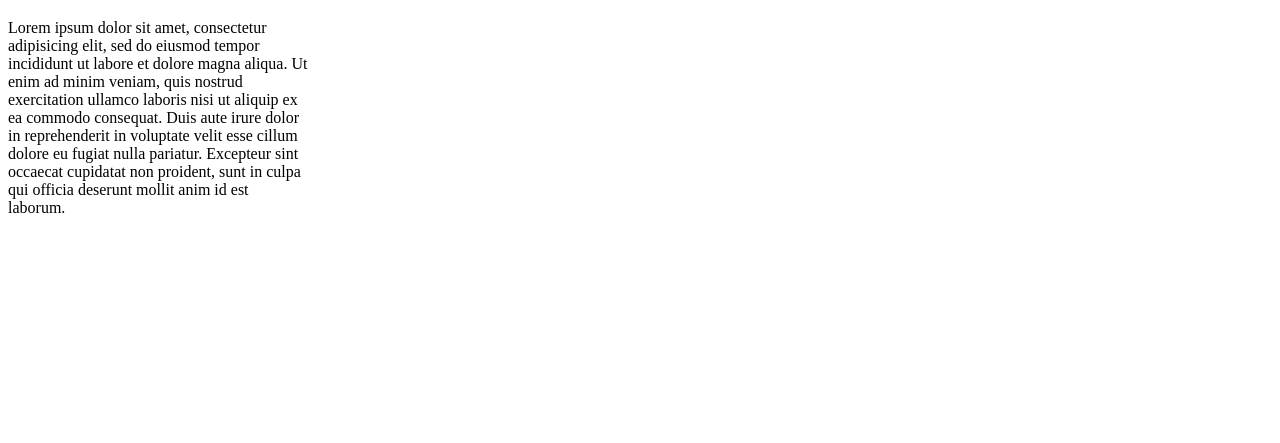
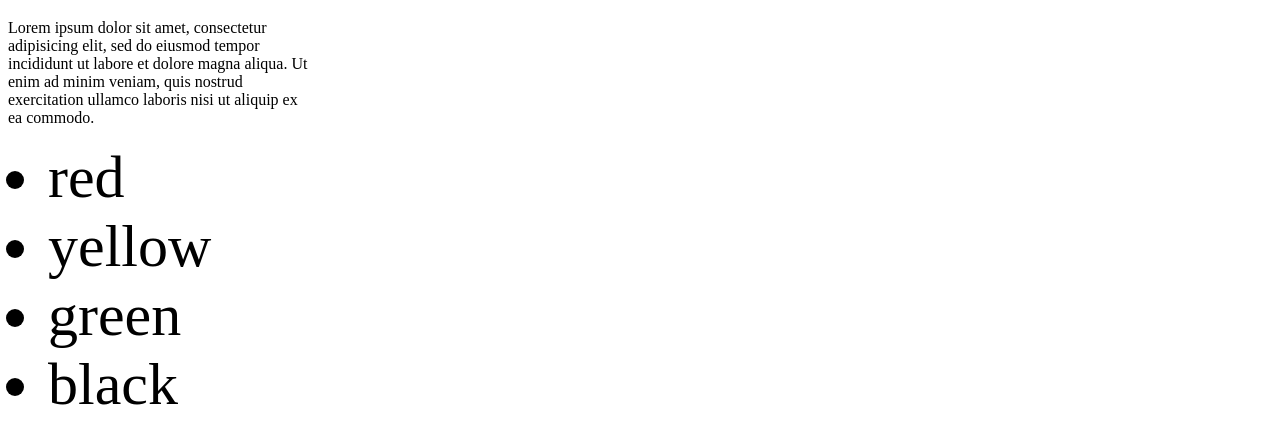
Before and after one commit to Travel-Computer/tctweb, a plain HTML site: page index.html in a window 1280 px wide. Shown: the part 61-504 px from the top of the page. Drawn offline with Linux system fonts and the light colour scheme.

Commit message:
update index.html and css

```diff
--- a/index.html
+++ b/index.html
@@ -10,10 +10,13 @@
 	<h1>Hello Travel</h1>
 	<p>Lorem ipsum dolor sit amet, consectetur adipisicing elit, sed do eiusmod
 	tempor incididunt ut labore et dolore magna aliqua. Ut enim ad minim veniam,
-	quis nostrud exercitation ullamco laboris nisi ut aliquip ex ea commodo
-	consequat. Duis aute irure dolor in reprehenderit in voluptate velit esse
-	cillum dolore eu fugiat nulla pariatur. Excepteur sint occaecat cupidatat non
-	proident, sunt in culpa qui officia deserunt mollit anim id est laborum.</p>
+	quis nostrud exercitation ullamco laboris nisi ut aliquip ex ea commodo.</p>
+	<ul>
+		<li>red</li>
+		<li>yellow</li>
+		<li>green</li>
+		<li>black</li>
+	</ul>
 
 </body>
 </html>
--- a/style.css
+++ b/style.css
@@ -4,3 +4,7 @@ h1 {
 p {
 	width:300px;
 }
+
+ul li {
+	font-size: 60px;
+}
```
